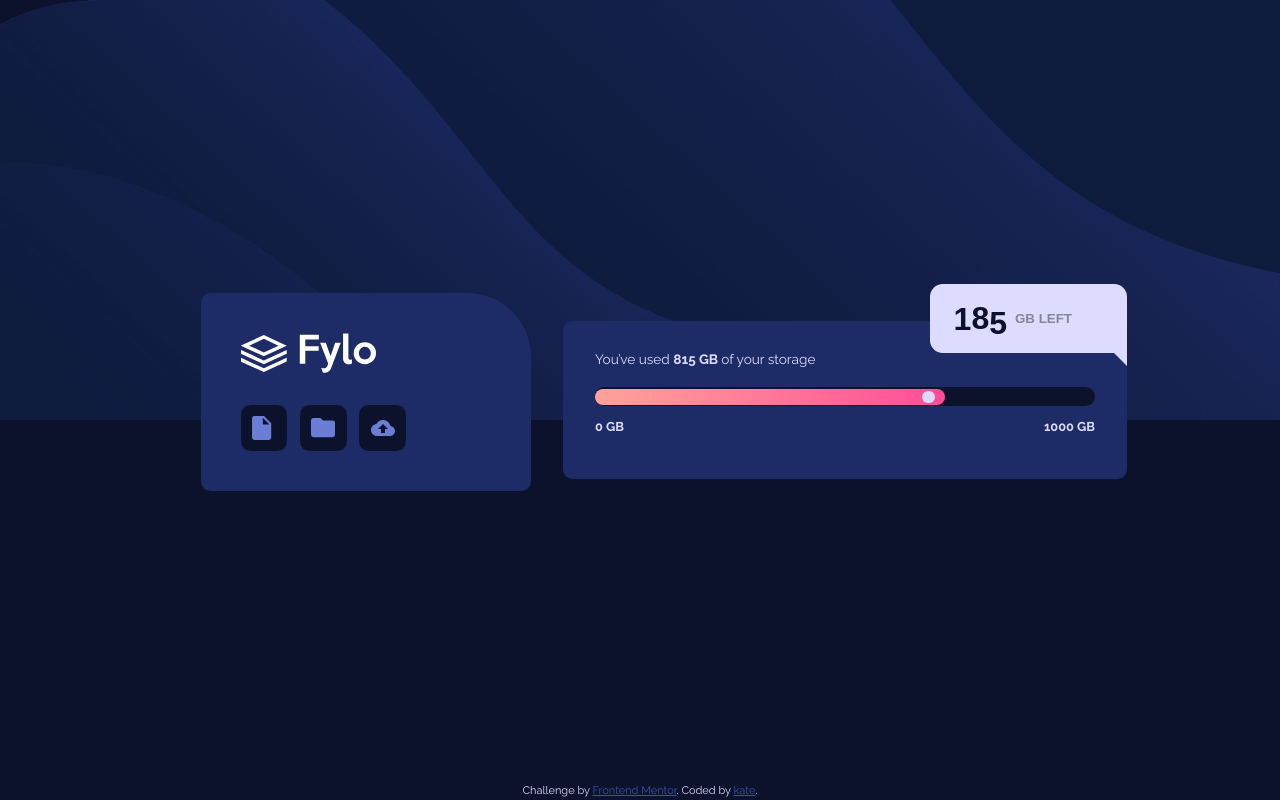
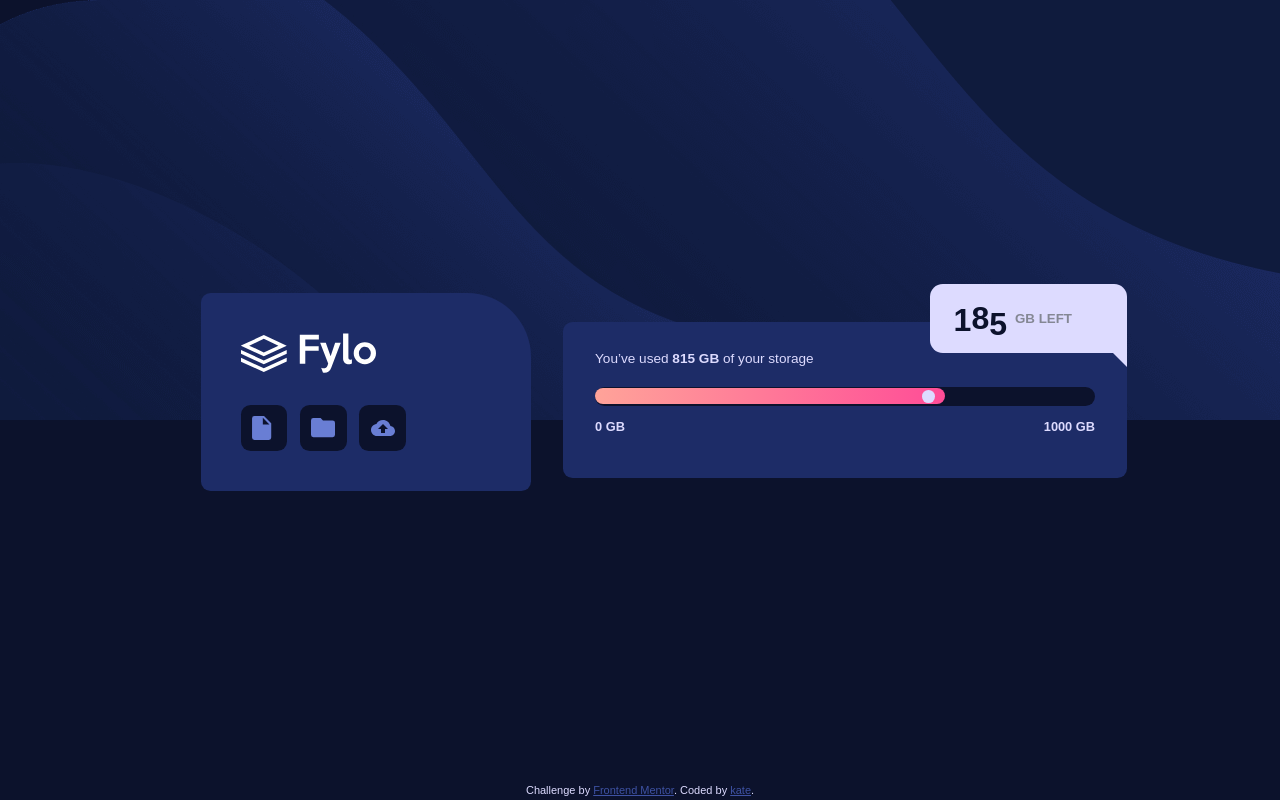
Before and after one commit to sunnyandkate/fyloDataStorage, a plain HTML site: page index.html in a window 1280 px wide. Shown: the top 800 px of the page. Drawn offline with Linux system fonts and the light colour scheme.

Commit message:
Update index.html

```diff
--- a/index.html
+++ b/index.html
@@ -5,9 +5,7 @@
   <meta name="viewport" content="width=device-width, initial-scale=1.0"> <!-- displays site properly based on user's device -->
 
   <link rel="icon" type="image/png" sizes="32x32" href="./images/favicon-32x32.png">
-  <link rel="preconnect" href="https://fonts.gstatic.com">
-  <link href="https://fonts.googleapis.com/css2?family=Raleway:wght@400;700&display=swap" rel="stylesheet">
-  <link rel="stylesheet" href="styles.css" type="text/css">
+   <link rel="stylesheet" href="styles.css" type="text/css">
   <title>Frontend Mentor | Fylo data storage component</title>
 
   <!-- Feel free to remove these styles or customise in your own stylesheet 👍 -->
```
